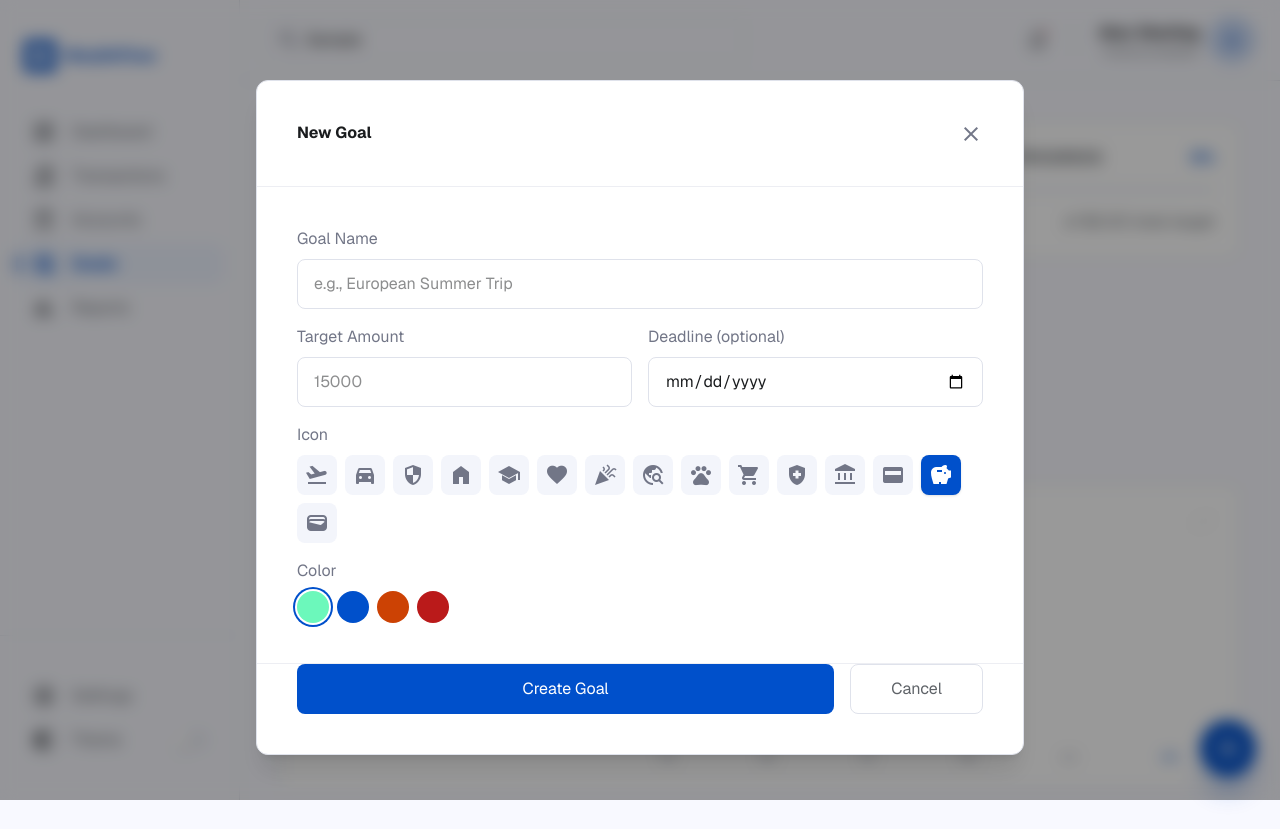
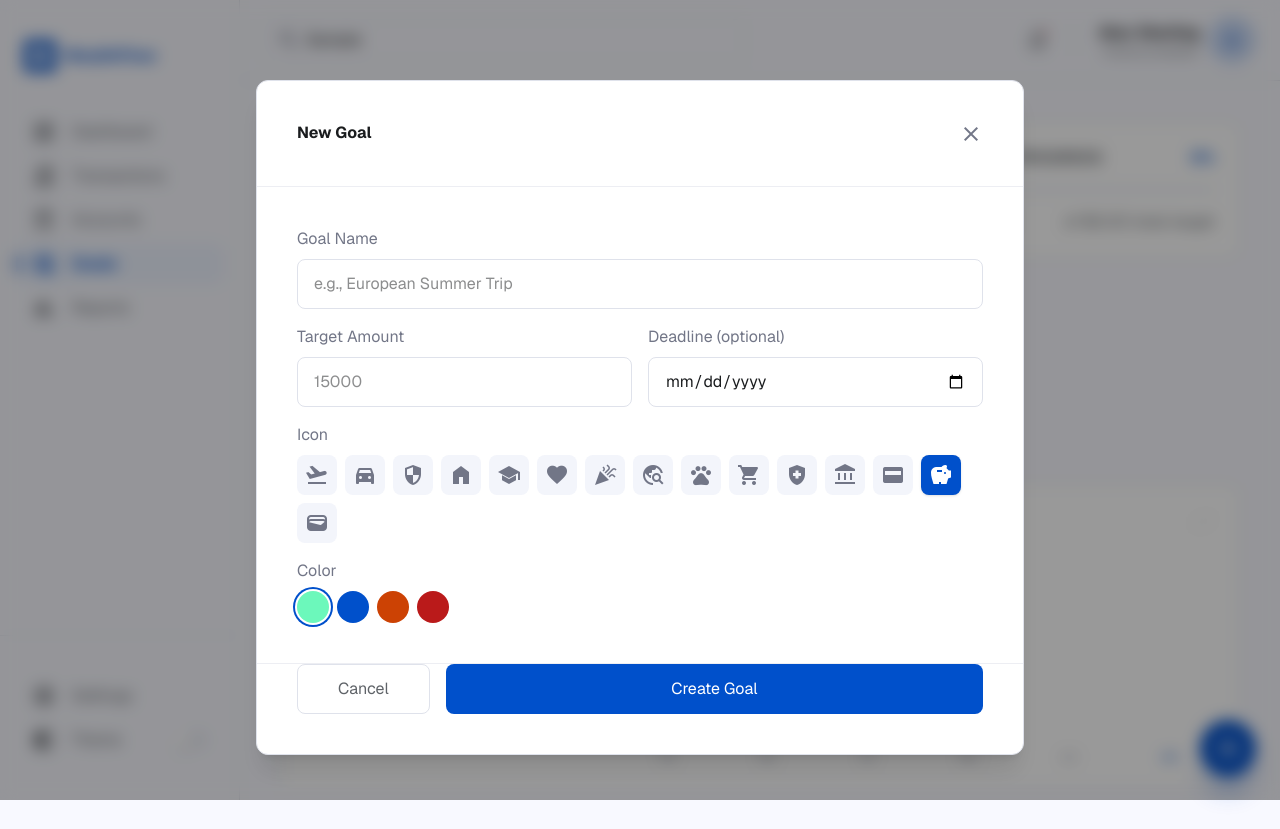
Before and after one commit to daanish05/Personal-Finance-Tracker, a Next.js app: page /Goals in a window 1280 px wide. Both pictures are taken after typing "Sample" into the empty fields and a click on the button "add_task". Built offline with nearby package versions, Linux system fonts and the light colour scheme; a web font is replaced by a local one.

Commit message:
Goals Button

```diff
--- a/app/Goals/page.jsx
+++ b/app/Goals/page.jsx
@@ -437,7 +437,8 @@ export default function Goals() {
             >
               <div
                 className="bg-surface-container-lowest rounded-xl border border-outline-variant shadow-xl w-full max-w-md mx-md"
-                onClick={(e) => e.stopPropagation()}>
+                onClick={(e) => e.stopPropagation()}
+              >
                 <div className="flex items-center justify-between p-xl border-b border-outline-variant/30">
                   <h3 className="font-headline-md text-headline-md text-on-surface font-bold">
                     New Goal
@@ -541,7 +542,7 @@ export default function Goals() {
                     </div>
                   </div>
                 </div>
-                <div className="flex gap-md p-xl pt-0 border-t border-outline-variant/30">
+                {/* <div className="flex gap-md p-xl pt-0 border-t border-outline-variant/30">
                   <button
                     className="flex-1 px-xl py-3 bg-primary text-on-primary font-label-md text-label-md rounded-lg hover:opacity-90 transition-all"
                     onClick={addGoal}
@@ -554,6 +555,20 @@ export default function Goals() {
                   >
                     Cancel
                   </button>
+                </div> */}
+                <div className="flex flex-col-reverse sm:flex-row gap-md p-xl pt-0 border-t border-outline-variant/30">
+                  <button
+                    className="w-full sm:w-auto px-xl py-3 bg-surface border border-outline-variant text-on-surface-variant font-label-md text-label-md rounded-lg hover:bg-surface-variant transition-all"
+                    onClick={() => setShowForm(false)}
+                  >
+                    Cancel
+                  </button>
+                  <button
+                    className="w-full sm:flex-1 px-xl py-3 bg-primary text-on-primary font-label-md text-label-md rounded-lg hover:opacity-90 transition-all"
+                    onClick={addGoal}
+                  >
+                    Create Goal
+                  </button>
                 </div>
               </div>
             </div>,
```
